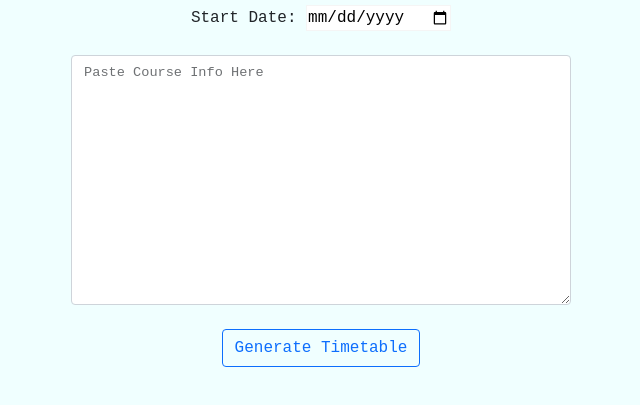
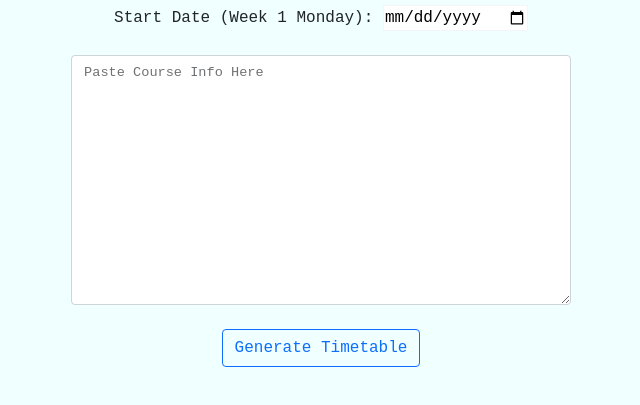
Before and after one commit to xJQx/NTU-Timetable-Generator, a website built with webpack: page src/index.html in a window 1280 px wide. Shown: the part 71-476 px from the top of the page, without its empty margins (319-959 px from the left). Built offline with nearby package versions, Linux system fonts and the light colour scheme.

Commit message:
small changes

```diff
--- a/src/index.html
+++ b/src/index.html
@@ -10,7 +10,7 @@
     <body>
         <h1>NTU Timetable Generator</h2>
         <div>
-            <label for="#start-date">Start Date:</label>
+            <label for="#start-date">Start Date (Week 1 Monday):</label>
             <input type='date' id="start-date">
         </div>
         <br>
```
Also changed, not shown: README.md.
